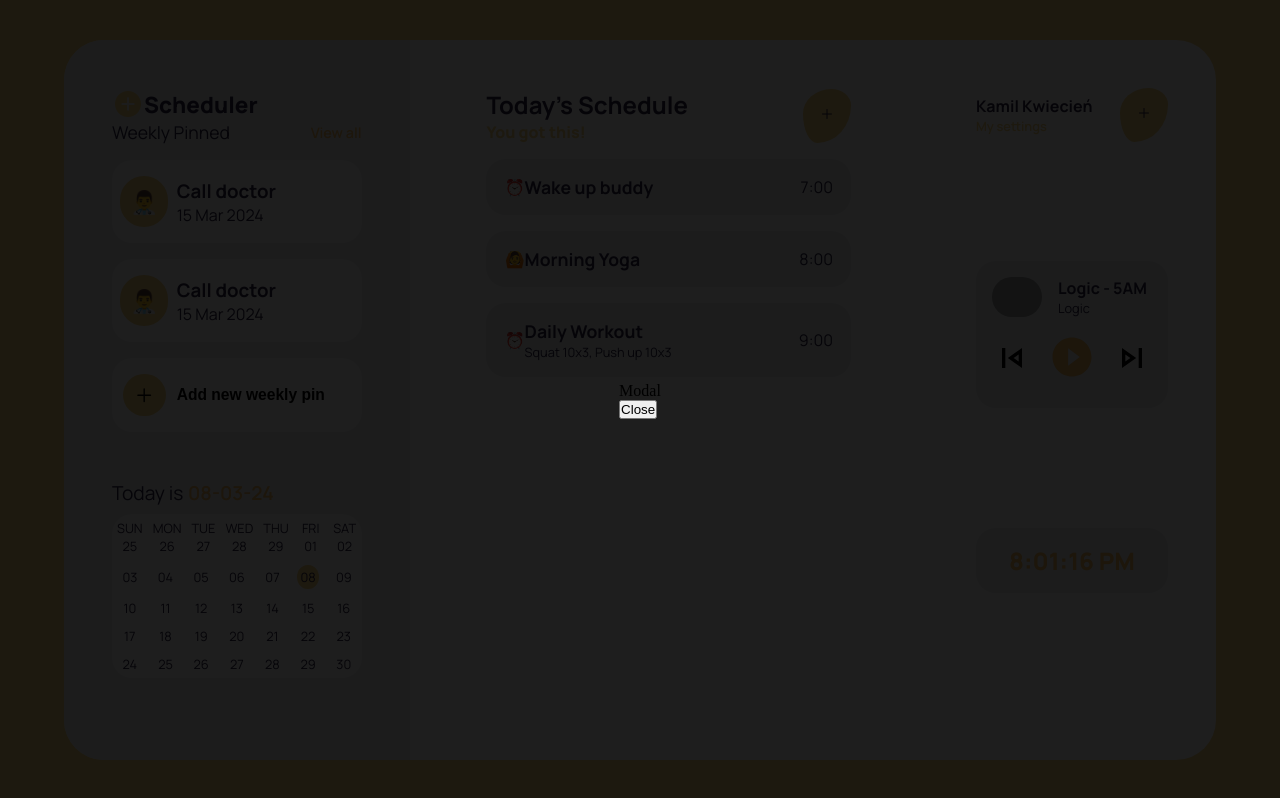
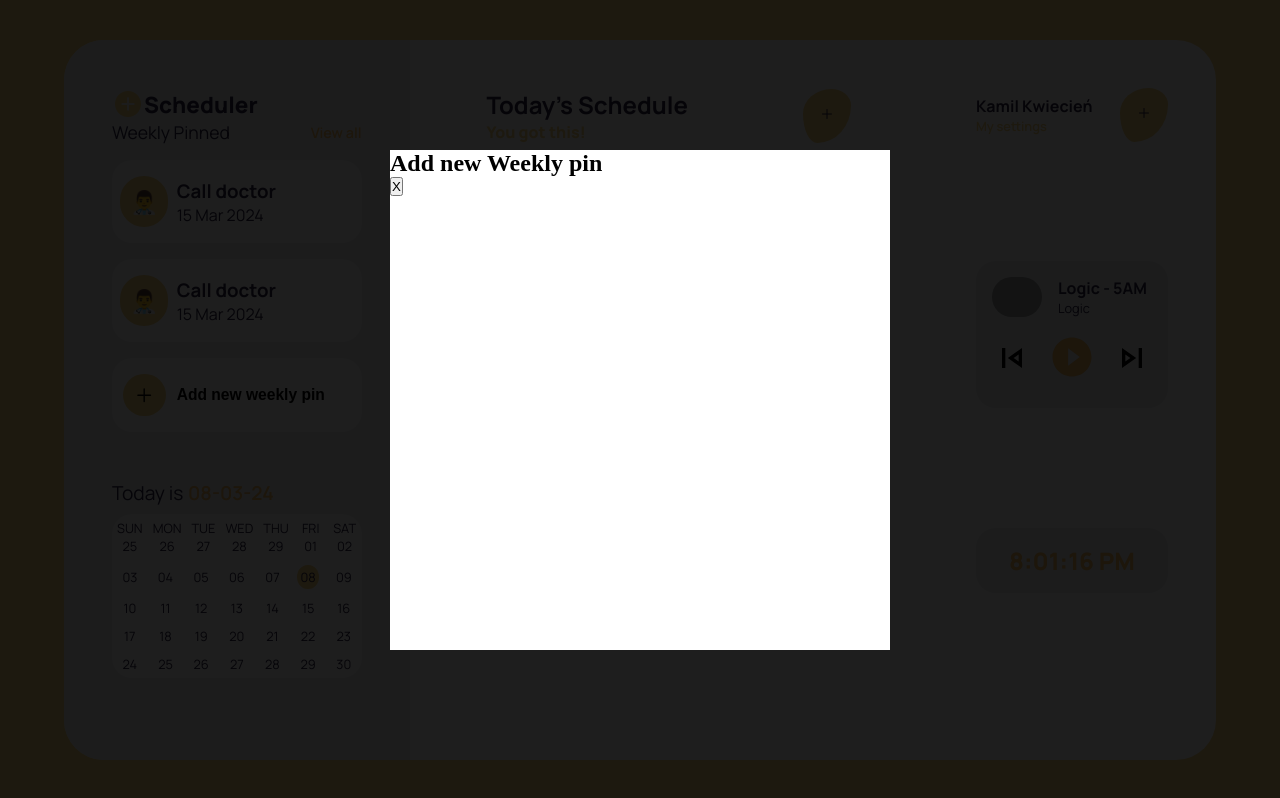
Before and after one commit to KwiecienKamil/ScheduleApp, a React (Vite) app: page / in a window 1280 px wide. Both pictures are taken after a click on the button "Add new weekly pin". Built offline with nearby package versions, Linux system fonts and the light colour scheme; grey boxes are pictures that could not be loaded.

Commit message:
Weather api setup

```diff
--- a/package.json
+++ b/package.json
@@ -11,6 +11,7 @@
   },
   "dependencies": {
     "@reduxjs/toolkit": "^2.2.1",
+    "axios": "^1.6.7",
     "dayjs": "^1.11.10",
     "framer-motion": "^11.0.8",
     "react": "^18.2.0",
--- a/src/App.tsx
+++ b/src/App.tsx
@@ -3,13 +3,12 @@ import Sidebar from './components/Sidebar';
 import MainTasks from './components/MainTasks';
 import SidebarRight from './components/SidebarRight';
 import { useState } from 'react';
-import Backdrop from './components/Backdrop';
 import Modal from './components/Modal';
+import { AnimatePresence } from 'framer-motion';
 
 
 function App() {
   const [openModal, setOpenModal] = useState(false);
-
 
   return (
     <>
@@ -18,7 +17,9 @@ function App() {
         <Sidebar setOpenModal={setOpenModal}/>
         <MainTasks />
         <SidebarRight />
-        {openModal && <Modal />}
+        <AnimatePresence>
+        {openModal && <Modal setOpenModal={setOpenModal}/>}
+        </AnimatePresence>
       </div>
     </main>
     </>
--- a/src/components/Modal.tsx
+++ b/src/components/Modal.tsx
@@ -1,20 +1,24 @@
-import React from 'react'
+import React, { FC } from 'react'
 import Backdrop from './Backdrop';
 import {motion} from 'framer-motion'
 
-const Modal = () => {
+type ModalProps = {
+    setOpenModal: React.Dispatch<React.SetStateAction<boolean>>;
+}
+
+const Modal : FC<ModalProps> = ({setOpenModal}) => {
     const dropIn = {
         hidden: {
-          y: "-100vh",
+          x: "-100vh",
           opacity: 0,
         },
         visible: {
-          y: 0,
+          x: 0,
           opacity: 1,
           transition: {
-            duration: 0.1,
+            duration: 1,
             type: "spring",
-            damping: 25,
+            damping: 35,
             stiffness: 500,
           },
         },
@@ -29,11 +33,14 @@ const Modal = () => {
       onClick={(e) => e.stopPropagation()}
       className="modal"
       variants={dropIn}
+      initial="hidden"
       animate="visible"
       exit="exit"
       >
-        <p>Modal</p>
-        <button>Close</button>
+        <div className="WeeklyModal">
+        <h2>Add new Weekly pin</h2>
+        <button onClick={() => setOpenModal(false)}>X</button>
+        </div>
       </motion.div>
     </Backdrop>
   )
--- a/src/components/Weather.tsx
+++ b/src/components/Weather.tsx
@@ -1,8 +1,24 @@
-import React from 'react'
+import axios from "axios";
+import { useEffect, useState } from "react";
 
 const Weather = () => {
+  const [data, setData] = useState([])
+  const apiKey = "01b3faed431e892073487aa390b3e1a4";
+  const url = "https://api.openweathermap.org/data/2.5/weather?q=Warsaw&appid=01b3faed431e892073487aa390b3e1a4"
+
+  // useEffect(() => {
+  //   axios.get(url).then((res) => {
+  //     setData(res.data);
+  //   }).catch(err => {
+  //     console.log(err);
+
+  //   })
+  // },[setData])
+
+  // console.log(data);
+
   return (
-    <div>
+    <div className="weather">
 
     </div>
   )
--- a/src/styles/App.scss
+++ b/src/styles/App.scss
@@ -6,6 +6,8 @@
 @import './musicPayer';
 @import './time';
 @import './backdrop';
+@import './modal';
+@import './weather';
 
 * {
     padding: 0;
--- /dev/null
+++ b/src/styles/_modal.scss
@@ -0,0 +1,5 @@
+.modal {
+    width: 500px;
+    height: 500px;
+    background-color: white;
+}
--- /dev/null
+++ b/src/styles/_weather.scss
@@ -0,0 +1,8 @@
+.weather {
+    display: flex;
+    flex-direction: column;
+    align-items: center;
+    justify-content: center;
+    background-color: $sidebar;
+    border-radius: 20px;
+}
```
Also changed, not shown: 1 other file (tests, documents, lock files or other folders).
